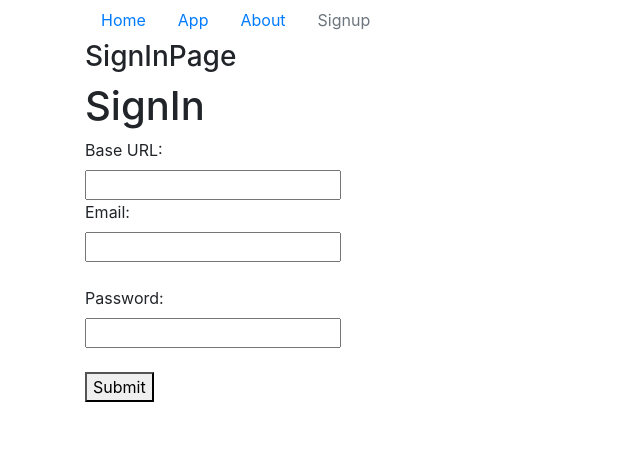
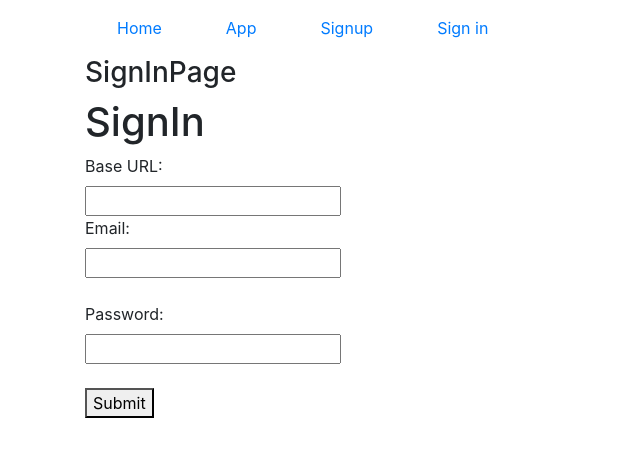
Before and after one commit to OhanaOSS/kaiaulu, a React (Create React App) app: page /signin in a window 1280 px wide. Shown: the top 456 px of the page, without its empty margins (0-640 px from the left). Built offline with nearby package versions, Linux system fonts and the light colour scheme.

Commit message:
basic auth gui for admin and onwers and styling for membertoauth and nav

```diff
--- a/src/components/Nav.js
+++ b/src/components/Nav.js
@@ -3,52 +3,57 @@ import {Link} from 'react-router-dom';
 import store from '../store';
 import SignOutButton from './auth/SignOutButton';
 import SelectFamily from './auth/SelectFamily'
+import styled from 'styled-components';
+import {Nav} from 'react-bootstrap'
 
-export class Nav extends Component {
+const StyledNav = styled(Nav)`
+  a:nth-child(3) {
+    margin-left: auto;
+    margin-right: 15px;
+  }
+`
+export class NavBar extends Component {
   render() {
     if (store.getState().currentUser.isAuthenticated){
       return (
         <div>
-          <ul className="nav">
-            <li className="nav-item">
-                <Link className="nav-link active" to="/">Home</Link>
-            </li>
-            <li className="nav-item">
+          <StyledNav>
+            <Nav.Link>
+                <Link className="nav-link" to="/">Home</Link>
+            </Nav.Link>
+            <Nav.Link>
                 <Link className="nav-link" to="/app">App</Link>
-            </li>
-            <li className="nav-item">
-                <Link className="nav-link" to="/about">About</Link>
-            </li>
-            <li className="nav-item">
+            </Nav.Link>
+            <Nav.Link>
+                <SelectFamily auth="authorized"/>
+            </Nav.Link>
+            <Nav.Link>
                 <SignOutButton/>
-            </li>
-            <li className="nav-item">
-                <SelectFamily auth="authorized"/>
-            </li>
-          </ul>
+            </Nav.Link>
+          </StyledNav>
         </div>
       )
     } else {
       return (
         <div>
-          <ul className="nav">
-            <li className="nav-item">
-                <Link className="nav-link active" to="/">Home</Link>
-            </li>
-            <li className="nav-item">
+          <Nav>
+            <Nav.Link>
+                <Link className="nav-link" to="/">Home</Link>
+            </Nav.Link>
+            <Nav.Link>
                 <Link className="nav-link" to="/app">App</Link>
-            </li>
-            <li className="nav-item">
-                <Link className="nav-link" to="/about">About</Link>
-            </li>
-            <li className="nav-item">
-                <Link className="nav-link disabled" to="/signup">Signup</Link>
-            </li>
-          </ul>
+            </Nav.Link>
+            <Nav.Link>
+                <Link className="nav-link" to="/signup">Signup</Link>
+            </Nav.Link>
+            <Nav.Link>
+                <Link className="nav-link" to="/app">Sign in</Link>
+            </Nav.Link>
+          </Nav>
         </div>
       )
     }
   }
 }
 
-export default Nav
+export default NavBar
--- a/src/components/sidebars/auth_sidebar/MemberToAuth.js
+++ b/src/components/sidebars/auth_sidebar/MemberToAuth.js
@@ -11,6 +11,15 @@ const StyledImage = styled(Image)`
   width: 100px;
   height: 100px;
   margin: 0 auto;
+`
+const User = styled.span`
+  display: inline-flex;
+  margin-right: 5px;
+  width: 100%;
+`
+
+const AuthProfile = styled.div`
+  margin-bottom: 20px;
 `
 
 export default class MemberToAuth extends Component {
@@ -89,9 +98,10 @@ export default class MemberToAuth extends Component {
         <Dropdown.Item onClick={this.handleRoleChange} key={index} eventKey={index} type={attr}>{attr}</Dropdown.Item>
       ))
       return (
-        <div>
+        <AuthProfile>
           <span><StyledImage src={`http://${store.getState().currentUser.baseUrl}/${this.props.memberProfile.attributes.avatar}`} roundedCircle /></span>
-          <span><h6>{`${this.props.memberProfile.attributes.name} ${this.props.memberProfile.attributes.surname}`}</h6> <small>{`(${this.state.familyMemberData.attributes["user-role"]})`}</small></span>
+          <User><h6>{`${this.props.memberProfile.attributes.name} ${this.props.memberProfile.attributes.surname}`}</h6> <small>{`(${this.state.familyMemberData.attributes["user-role"]})`}</small></User>
+          <AuthorizeButton authorized={this.state.authorized} url={this.state.familyMemberData.links.self} resetState={this.handleUpdate}/>
           <SplitButton
             drop={"down"}
             variant="secondary"
@@ -102,13 +112,17 @@ export default class MemberToAuth extends Component {
           >
             {dropDownOptions}
           </SplitButton>
-          <AuthorizeButton authorized={this.state.authorized} url={this.state.familyMemberData.links.self} resetState={this.handleUpdate}/>
-        </div>
+        </AuthProfile>
       )
     }
   }
 }
 
+const StyledButton = styled(Button)`
+
+  margin-bottom: 10px;
+
+`
 
 class AuthorizeButton extends Component {
   constructor(props){
@@ -148,13 +162,13 @@ class AuthorizeButton extends Component {
     if (this.props.authorized === true) {
       return (
         <div>
-          <Button variant="secondary" size="sm" onClick={this.handleAuthorization}>Deauthorize Member</Button>
+          <StyledButton variant="secondary" size="sm" onClick={this.handleAuthorization}>Deauthorize Member</StyledButton>
         </div>
       )
     } else if (this.props.authorized === false) {
       return (
         <div>
-          <Button variant="secondary" size="sm" onClick={this.handleAuthorization}>Authorize Member</Button>
+          <StyledButton variant="secondary" size="sm" onClick={this.handleAuthorization}>Authorize Member</StyledButton>
         </div>
       )
     } else {
```
